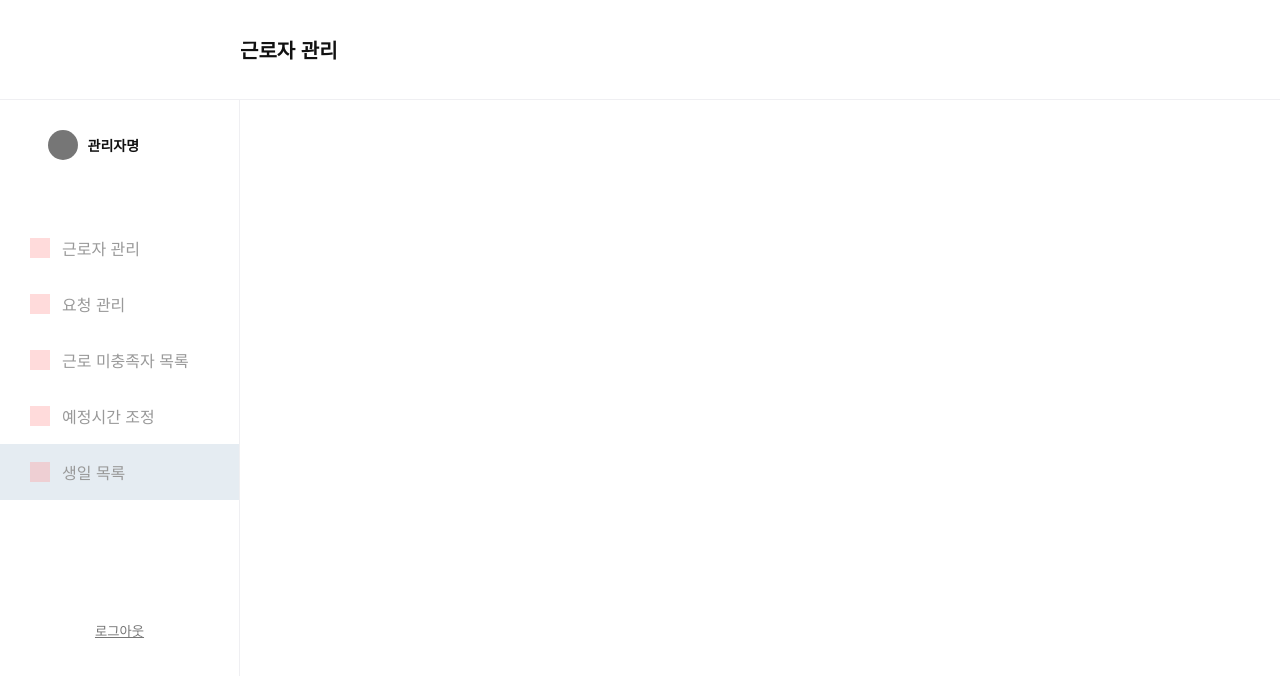
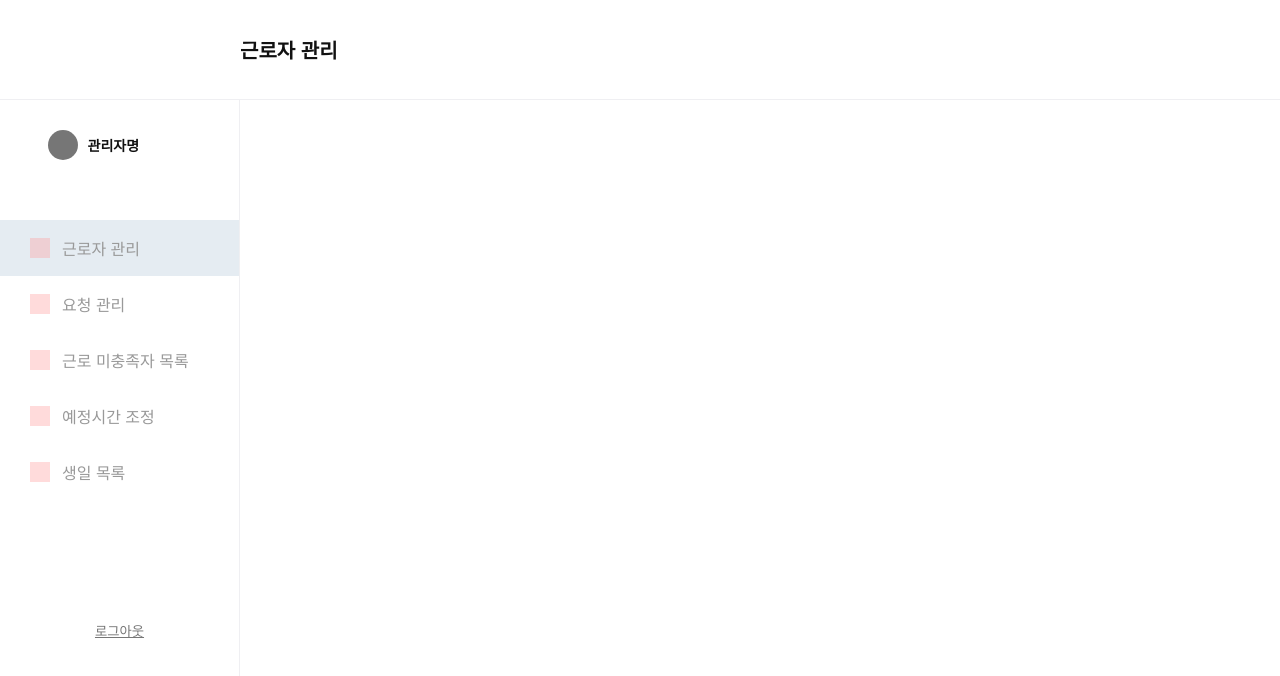
Before and after one commit to seohyun060/commuting-record-admin, a React app in the folder commuting-record-admin/: page /time in a window 1280 px wide. Shown: the top 676 px of the page. Built offline with nearby package versions, Linux system fonts and the light colour scheme; a web font is replaced by a local one.

Commit message:
근로자관리 탭 수정

```diff
--- a/commuting-record-admin/src/components/Home/Home.tsx
+++ b/commuting-record-admin/src/components/Home/Home.tsx
@@ -8,7 +8,7 @@ const Home = (props: Props) => {
   return (
     <div>
       <Header title='근로자 관리' />
-      <GnbContainer tab='BirthDay' />
+      <GnbContainer tab='WorkerManagement' />
     </div>
   );
 };
```
